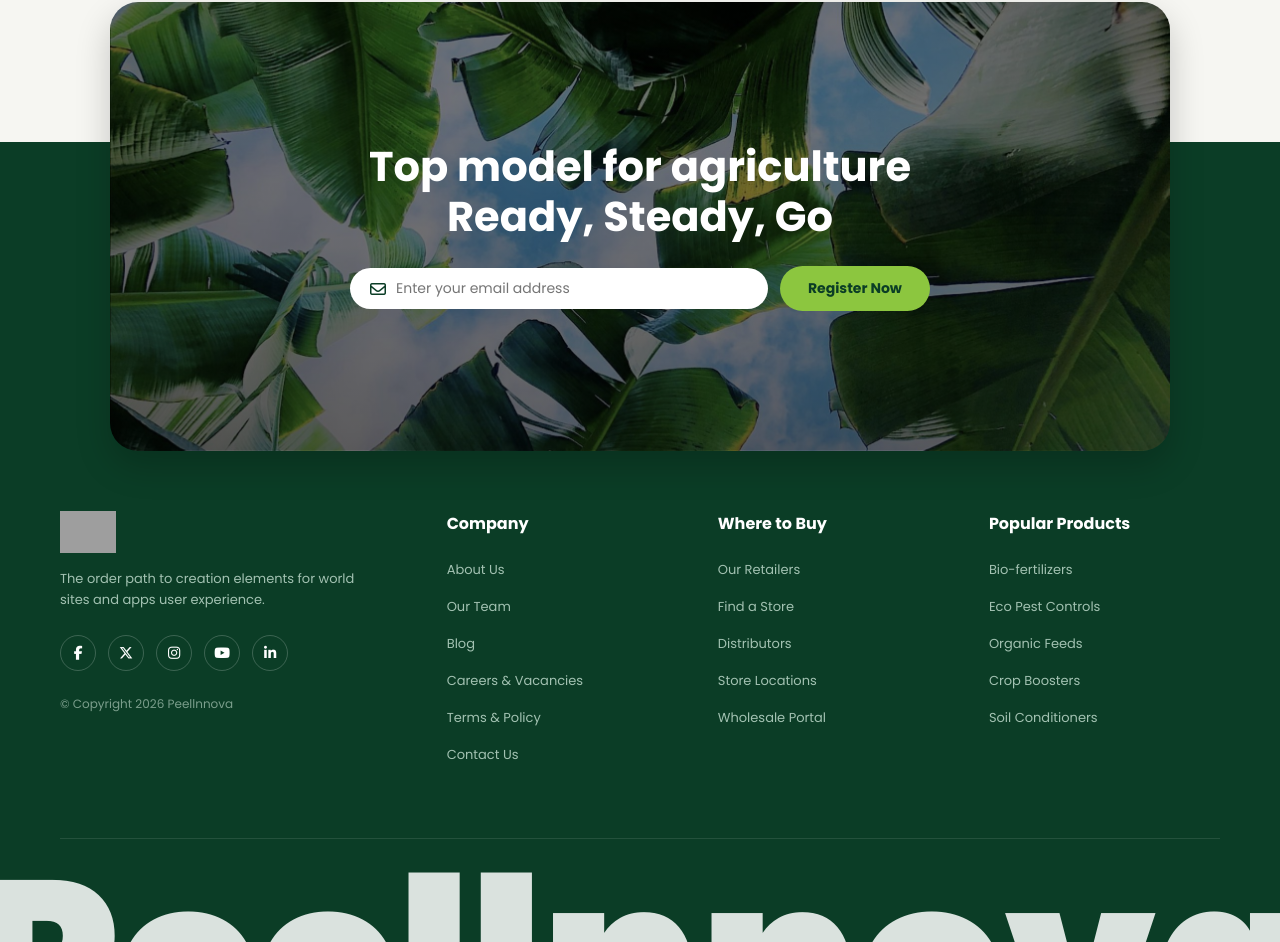
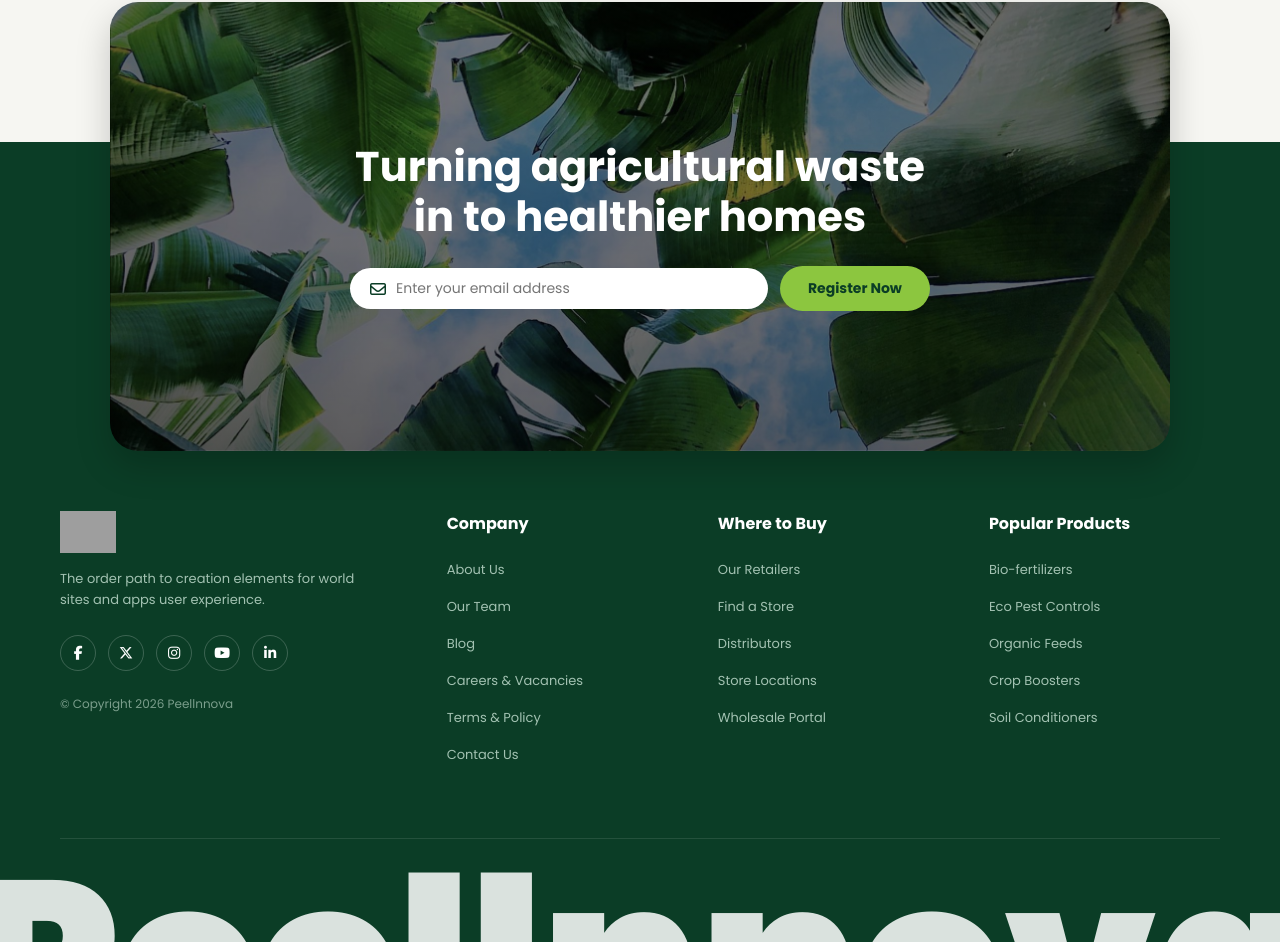
Before and after one commit to jxtsammy/Peellnnova-Official, a React (Vite) app: page / in a window 1280 px wide. Shown: the part 4996-5938 px from the top of the page. Built offline with nearby package versions, Linux system fonts and the light colour scheme; grey boxes are pictures that could not be loaded.

Commit message:
Quick update

```diff
--- a/src/components/Navigations/Footer/Footer.jsx
+++ b/src/components/Navigations/Footer/Footer.jsx
@@ -49,7 +49,7 @@ const Footer = () => {
       <div className="footer-bottom-green">
         <div className="footer-banner-wrapper">
           <div className="footer-banner">
-            <h2>Top model for agriculture<br />Ready, Steady, Go</h2>
+            <h2>Turning agricultural waste<br />in to healthier homes</h2>
             <form className="banner-form" onSubmit={(e) => e.preventDefault()}>
               <div className="input-group">
                 <i className="fa-regular fa-envelope"></i>
```
